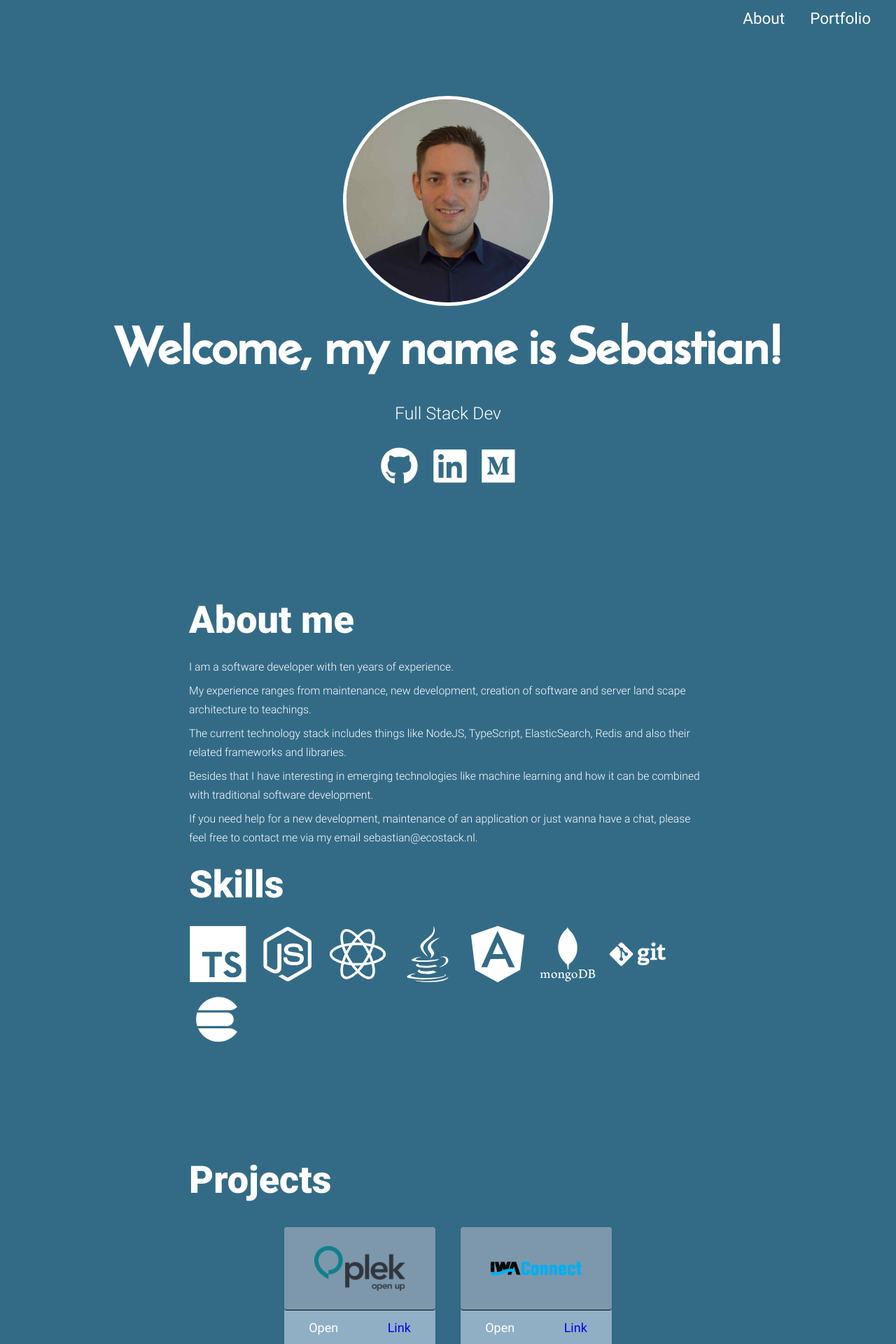
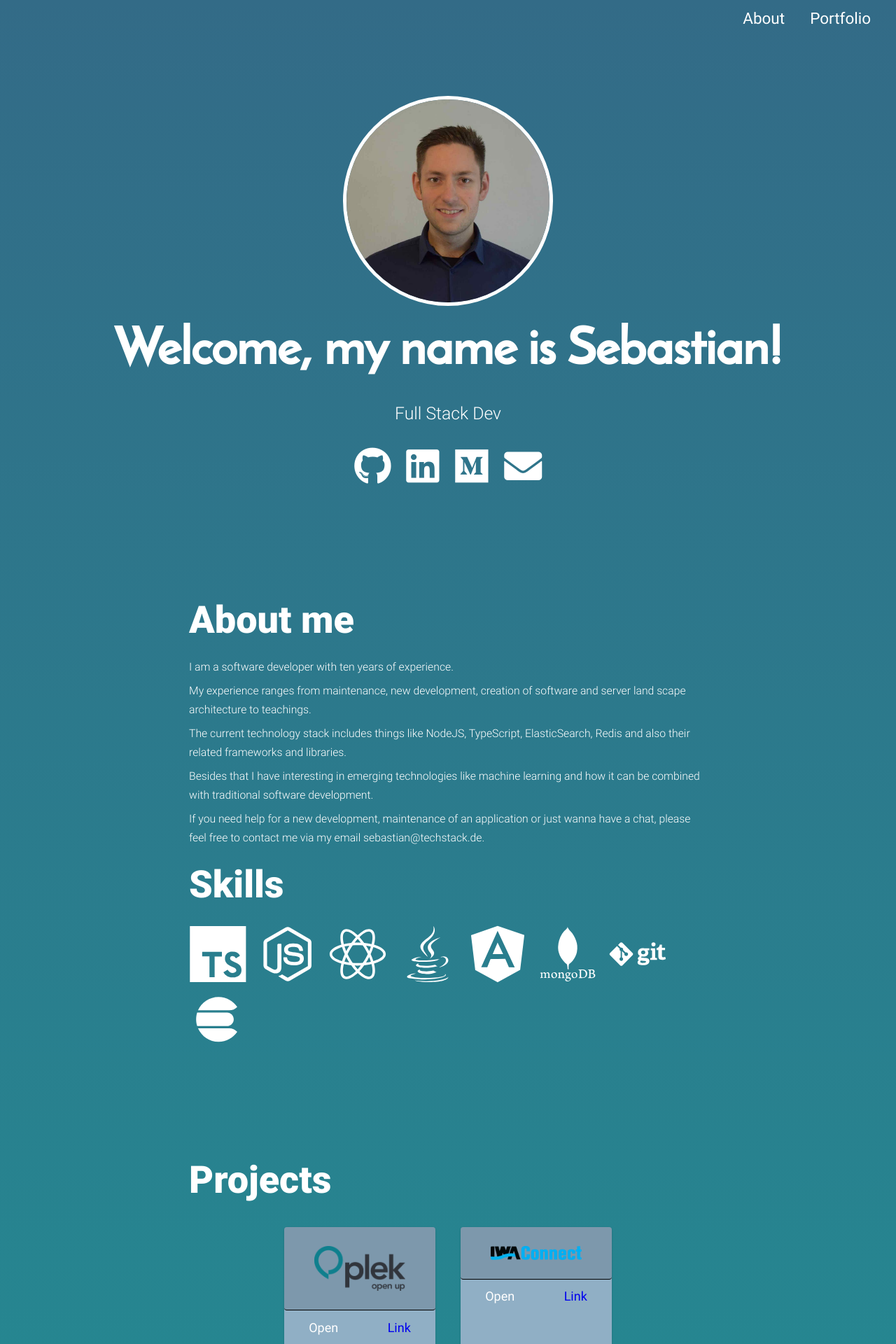
Before and after one commit to Ecostack/ecostack.github.io, a React (Create React App) app: page / in a window 1280 px wide. Shown: the top 1920 px of the page at 70% size. Built offline with nearby package versions, Linux system fonts and the light colour scheme.

Commit message:
More styling

```diff
--- a/src/App.js
+++ b/src/App.js
@@ -10,7 +10,7 @@ import ProjectPage from "./pages/ProjectPage";
 class App extends Component {
   render() {
     return (
-      <div className="wrapper-landing-page">
+      <div className="wrapper-landing-page" style={{background:'linear-gradient(rgb(51, 107, 135), rgb(30, 150, 150))'}}>
           <LandingPage />
           <AboutPage />
           <ProjectPage/>
--- a/src/components/ProjectBoxEntries/index.js
+++ b/src/components/ProjectBoxEntries/index.js
@@ -34,9 +34,11 @@ export class ProjectBoxEntry extends React.Component {
                 style={{backgroundColor: ProjectStyles.boxBackground, color: ProjectStyles.colorPrimary}}
             >
                 {this.props.logo &&
-                <div className="portfolio-item__image">
-                    <img src={this.props.logo}/>
-                </div>
+                <a onClick={this.showOverlay}>
+                    <div className="portfolio-item__image">
+                        <img src={this.props.logo}/>
+                    </div>
+                </a>
                 }
 
                 <div className="portfolio-item__links">
--- a/src/components/SocialButtons/index.js
+++ b/src/components/SocialButtons/index.js
@@ -9,6 +9,7 @@ const SocialButtons = (props, context) => {
             <a target="_blank" rel="noopener noreferrer" href="https://github.com/Ecostack" style={ { color: ProjectStyles.colorPrimary} }><i className="fab fa-github"></i></a>
             <a target="_blank" rel="noopener noreferrer" href="https://www.linkedin.com/in/sebastian-scheibe" style={ { color: ProjectStyles.colorPrimary } }><i className="fab fa-linkedin"></i></a>
             <a target="_blank" rel="noopener noreferrer" href="https://medium.com/@Ecostack" style={ { color: ProjectStyles.colorPrimary } }><i className="fab fa-medium"></i></a>
+            <a target="_blank" rel="noopener noreferrer" href="mailto:sebastian@techstack.de" style={ { color: ProjectStyles.colorPrimary } }><i className="fas fa-envelope"></i></a>
         </div>
     );
 };
--- a/src/pages/AboutPage/index.js
+++ b/src/pages/AboutPage/index.js
@@ -17,7 +17,7 @@ export default class AboutPage extends React.Component {
         //     colorHighlight: `rgb(255, 255, 255)`,
         // }
 
-        this.email = "sebastian@ecostack.nl";
+        this.email = "sebastian@techstack.de";
         this.mailTo = `mailto:${this.email}`
     }
 
@@ -25,7 +25,9 @@ export default class AboutPage extends React.Component {
     render() {
         return (
             // <div></div>
-            <div className="about-page" style={{backgroundColor: ProjectStyles.bgPrimary}}>
+            <div className="about-page"
+                 // style={{backgroundColor: ProjectStyles.bgPrimary}}
+            >
                 <style jsx="true">
                     {`
                   .highlight {
--- a/src/pages/AboutPage/style.scss
+++ b/src/pages/AboutPage/style.scss
@@ -4,8 +4,8 @@
   padding-top: 2rem;
   min-height: 100vh;
   display: flex;
-	flex: 0 1 auto;
-	flex-direction: column;
+  flex: 0 1 auto;
+  flex-direction: column;
   justify-content: center;
 
   @include breakpoint-small-down {
@@ -30,9 +30,13 @@
 
     .list-inline-item {
       display: inline-block;
-      width:100px;
-      padding-top:0.5em;
-      padding-right:1em;
+      width: 100px;
+      padding-top: 0.5em;
+      padding-right: 1em;
+
+      @include breakpoint-small-down {
+        width: 80px;
+      }
     }
 
     .about-content {
--- a/src/pages/LandingPage/index.js
+++ b/src/pages/LandingPage/index.js
@@ -18,7 +18,9 @@ export default class LandingPage extends React.Component {
     }
 
     render() {
-        return <div style={{backgroundColor: ProjectStyles.bgPrimary}} className="landing-page">
+        return <div
+            // style={{backgroundColor: ProjectStyles.bgPrimary}}
+            className="landing-page">
             <Nav/>
             <main style={{color: ProjectStyles.colorPrimary}}>
                 <div className="intro-wrapper">
--- a/src/pages/ProjectPage/index.js
+++ b/src/pages/ProjectPage/index.js
@@ -15,7 +15,9 @@ export default class ProjectPage extends React.Component {
 
     render() {
         return (
-            <div style={{backgroundColor: ProjectStyles.bgPrimary}} className="project-page">
+            <div
+                // style={{backgroundColor: ProjectStyles.bgPrimary}}
+                className="project-page">
                 <div className="content-grid">
                     <h1 style={{color: ProjectStyles.colorPrimary}}>Projects</h1>
 
```
Also changed, not shown: src/assets/project/DPD_logo.png (added).
